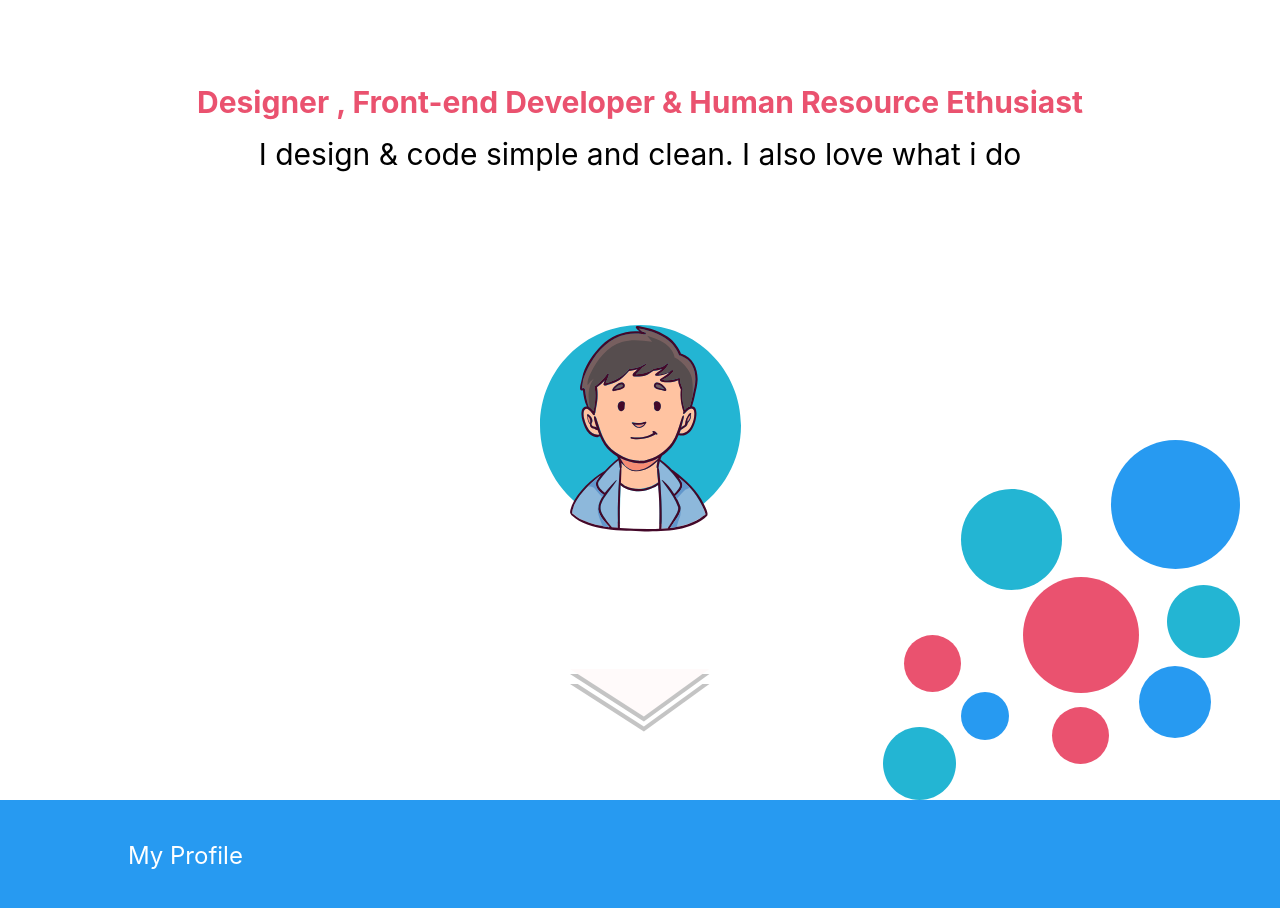
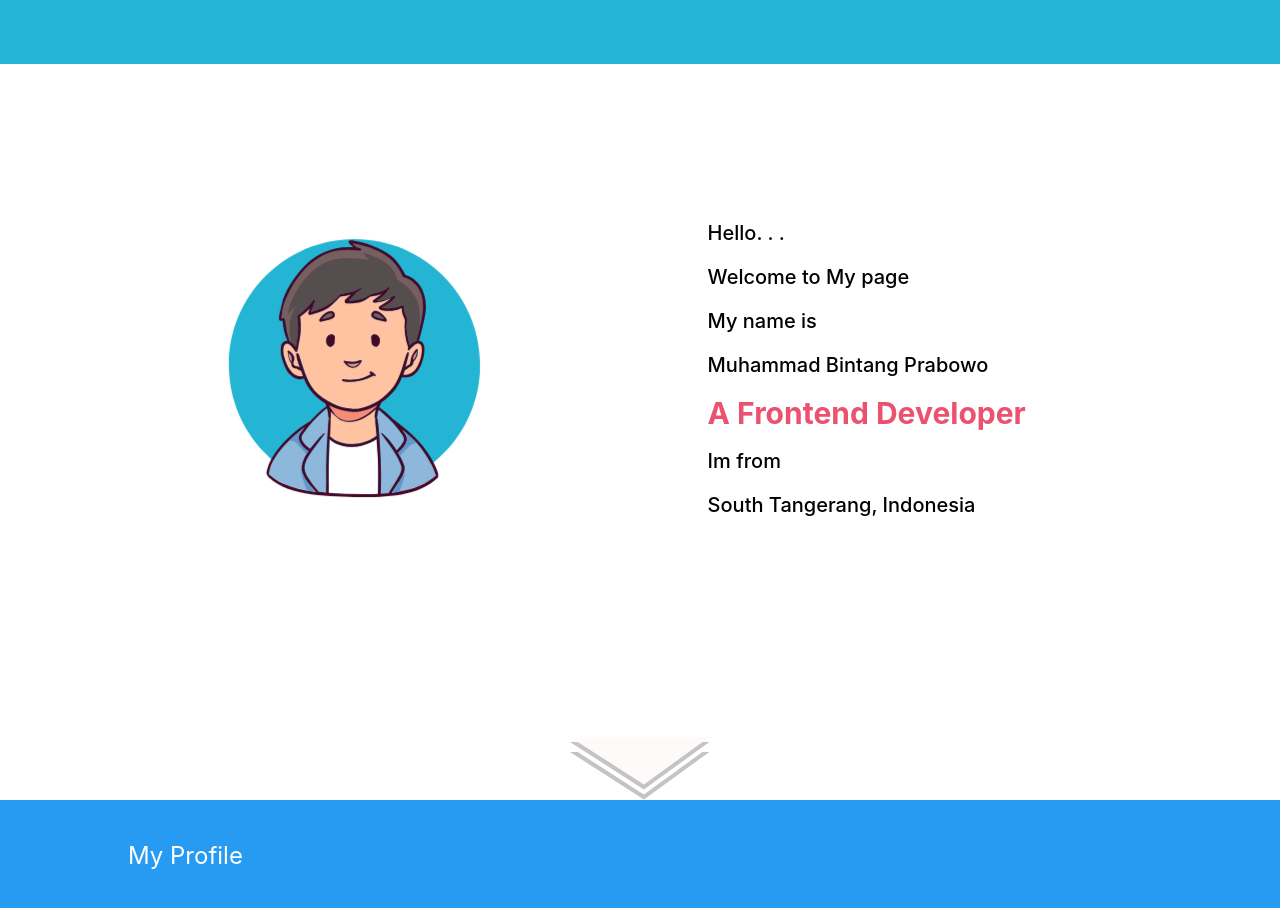
Before and after one commit to bintangpr/new-personal-web, a React (Create React App) app: page / in a window 1280 px wide. Shown: the top 908 px of the page. Built offline with nearby package versions, Linux system fonts and the light colour scheme.

Commit message:
add navbar + rework main section

```diff
--- a/src/Section/main.js
+++ b/src/Section/main.js
@@ -1,24 +1,38 @@
 import React from 'react';
 import {ReactComponent as ProfilePic} from '../img/Profile.svg';
 import {ReactComponent as ArrowScroll} from '../img/ArrowScroll.svg';
-import {ReactComponent as Bubble} from '../img/Bubble.svg';
+
+import Navbar from '../component/navbar';
 
 function main() {
     return (
-      <div className='h-screen bg-white' >
-          <div className="w-4/5 mx-auto h-screen  flex flex-col justify-around">
-            <div>
-              <h1 className="text-3xl font-bold text-red text-center my-4">Designer , Front-end Developer & Human Resource Ethusiast</h1>
-              <h1 className="text-3xl text-black text-center my-4">I design & code simple and clean. I also love what i do</h1>
+      <div className='bg-white'>
+        <Navbar />
+        <div className='flex flex-col justify-around bg-white h-screen'>
+          <div className="w-4/5 mx-auto h-screen flex justify-around" >
+            <div className='my-auto '>
+                <ProfilePic className='mx-auto scale-125 '/>
             </div>
-            <div>
-              <ProfilePic className='mx-auto'/>
-            </div>
-            <div>
-              <ArrowScroll className='mx-auto' />
+            <div className='my-auto'>
+                <h1 className="text-xl font-medium text-black my-4">Hello. . .</h1>
+                <h1 className="text-xl font-medium text-black my-4">Welcome to My page</h1>
+                <div>
+                  <h1 className="text-xl font-medium text-black my-4">My name is</h1>
+                  <h1 className="text-xl font-medium text-black my-4">Muhammad Bintang Prabowo</h1>
+                </div>
+                <div>
+                  <h1 className="text-3xl font-bold text-red my-4">A Frontend Developer</h1>
+                </div>
+                <div>
+                  <h1 className="text-xl font-medium text-black my-4">Im from </h1>
+                  <h1 className="text-xl font-medium text-black my-4">South Tangerang, Indonesia</h1>
+                </div>
             </div>
           </div>
-          <Bubble className='absolute bottom-0 right-10'/>
+          <div>
+              <ArrowScroll className='mx-auto ' />
+            </div>
+        </div>
       </div>
     );
   }
--- /dev/null
+++ b/src/component/navbar.js
@@ -0,0 +1,11 @@
+import React from 'react';
+
+function navbar() {
+    return (
+      <div className='h-16 bg-lightgreen w-full fixed' >
+
+      </div>
+    );
+  }
+
+  export default navbar;
```
